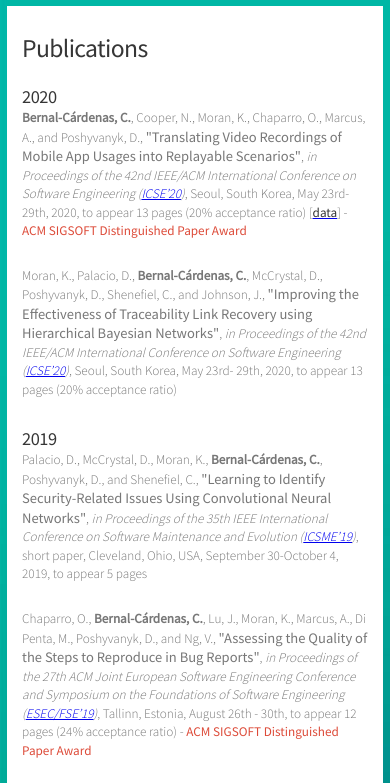
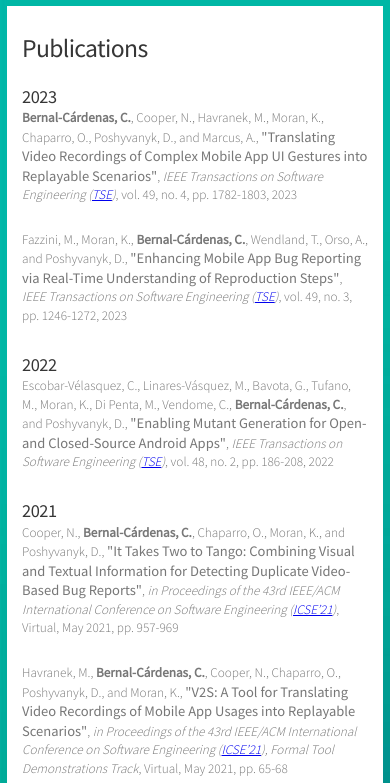
Before and after one commit to cebernalc/cebernalc.github.io, a plain HTML site: page index.html in a window 390 px wide. Shown: the part 908-1691 px from the top of the page. Drawn offline with Linux system fonts and the light colour scheme; files whose address does not match are found by name.

Commit message:
Update publication list and correct email address in personal webpage

```diff
--- a/css/style-desktop.css
+++ b/css/style-desktop.css
@@ -310,7 +310,7 @@
 			{
 				position: absolute;
 				top: 9.6%;
-				margin-left: 2.5em;
+				margin-left: 50px;
 				margin-right: 39%;
 				font-size: 0.9em;
 				line-height: 140%;
--- a/index.html
+++ b/index.html
@@ -73,6 +73,24 @@
 								<!--p>
 
 								</p-->
+								<h3>2023</h3>
+								<p>
+									<span class="paper_me">Bernal-C&aacute;rdenas, C.</span>, Cooper, N., Havranek, M., Moran, K., Chaparro, O., Poshyvanyk, D., and Marcus, A., <span class="paper_title">"Translating Video Recordings of Complex Mobile App UI Gestures into Replayable Scenarios"</span>, <span class="paper_conf">IEEE Transactions on Software Engineering (<a href="http://www.computer.org/portal/web/tse">TSE</a>)</span>, vol. 49, no. 4, pp. 1782-1803, 2023
+								</p>
+								<p>
+									Fazzini, M., Moran, K., <span class="paper_me">Bernal-C&aacute;rdenas, C.</span>, Wendland, T., Orso, A., and Poshyvanyk, D., <span class="paper_title">"Enhancing Mobile App Bug Reporting via Real-Time Understanding of Reproduction Steps"</span>, <span class="paper_conf">IEEE Transactions on Software Engineering (<a href="http://www.computer.org/portal/web/tse">TSE</a>)</span>, vol. 49, no. 3, pp. 1246-1272, 2023
+								</p>
+								<h3>2022</h3>
+								<p>
+									Escobar-V&eacute;lasquez, C., Linares-V&aacute;squez, M., Bavota, G., Tufano, M., Moran, K., Di Penta, M., Vendome, C., <span class="paper_me">Bernal-C&aacute;rdenas, C.</span>, and Poshyvanyk, D., <span class="paper_title">"Enabling Mutant Generation for Open- and Closed-Source Android Apps"</span>, <span class="paper_conf">IEEE Transactions on Software Engineering (<a href="http://www.computer.org/portal/web/tse">TSE</a>)</span>, vol. 48, no. 2, pp. 186-208, 2022
+								</p>
+								<h3>2021</h3>
+								<p>
+									Cooper, N., <span class="paper_me">Bernal-C&aacute;rdenas, C.</span>, Chaparro, O., Moran, K., and Poshyvanyk, D., <span class="paper_title">"It Takes Two to Tango: Combining Visual and Textual Information for Detecting Duplicate Video-Based Bug Reports"</span>, <span class="paper_conf">in Proceedings of the 43rd IEEE/ACM International Conference on Software Engineering (<a href="https://conf.researchr.org/home/icse-2021">ICSE&rsquo;21</a>)</span>, Virtual, May 2021, pp. 957-969
+								</p>
+								<p>
+									Havranek, M., <span class="paper_me">Bernal-C&aacute;rdenas, C.</span>, Cooper, N., Chaparro, O., Poshyvanyk, D., and Moran, K., <span class="paper_title">"V2S: A Tool for Translating Video Recordings of Mobile App Usages into Replayable Scenarios"</span>, <span class="paper_conf">in Proceedings of the 43rd IEEE/ACM International Conference on Software Engineering (<a href="https://conf.researchr.org/home/icse-2021">ICSE&rsquo;21</a>), Formal Tool Demonstrations Track</span>, Virtual, May 2021, pp. 65-68
+								</p>
 								<h3>2020</h3>
 								<!-- new -->
 
@@ -201,7 +219,7 @@
 								</p>
 								<p>
 									<h3>Email:</h3>
-									<span class="byline">cebernal [at] gmail [dot] com </span>
+									<span class="byline">cebernalc [at] gmail [dot] com </span>
 								</p>
 							</article>
 
```
